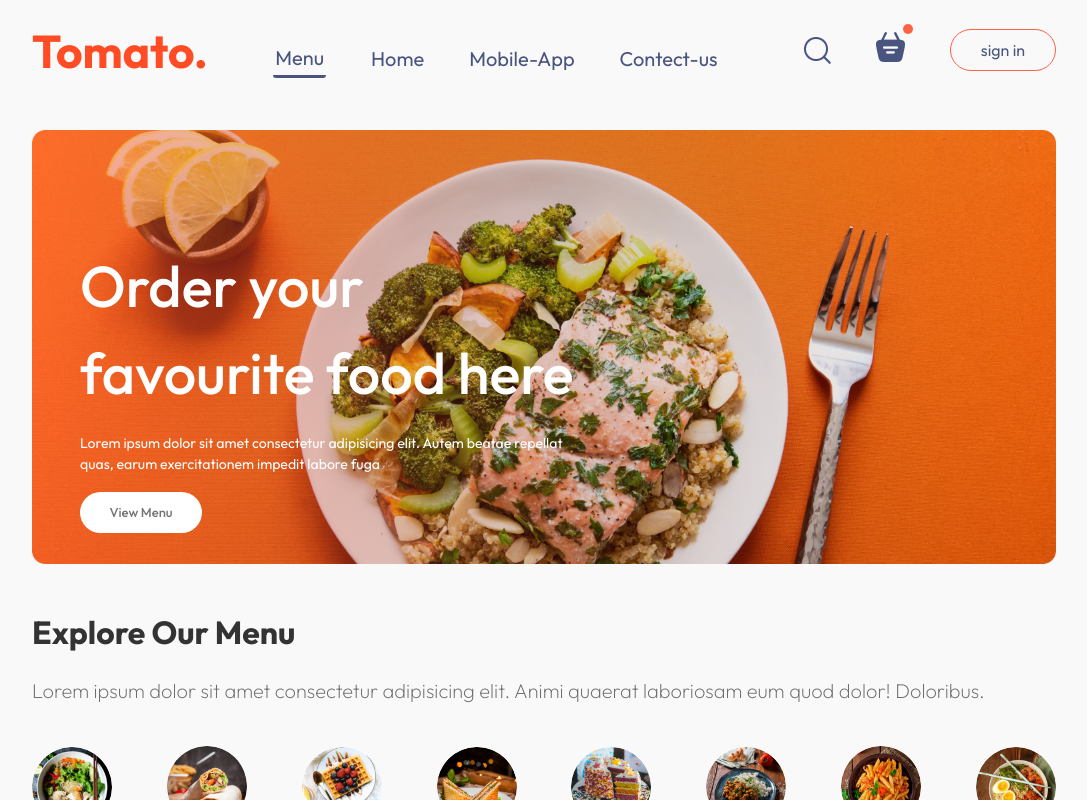
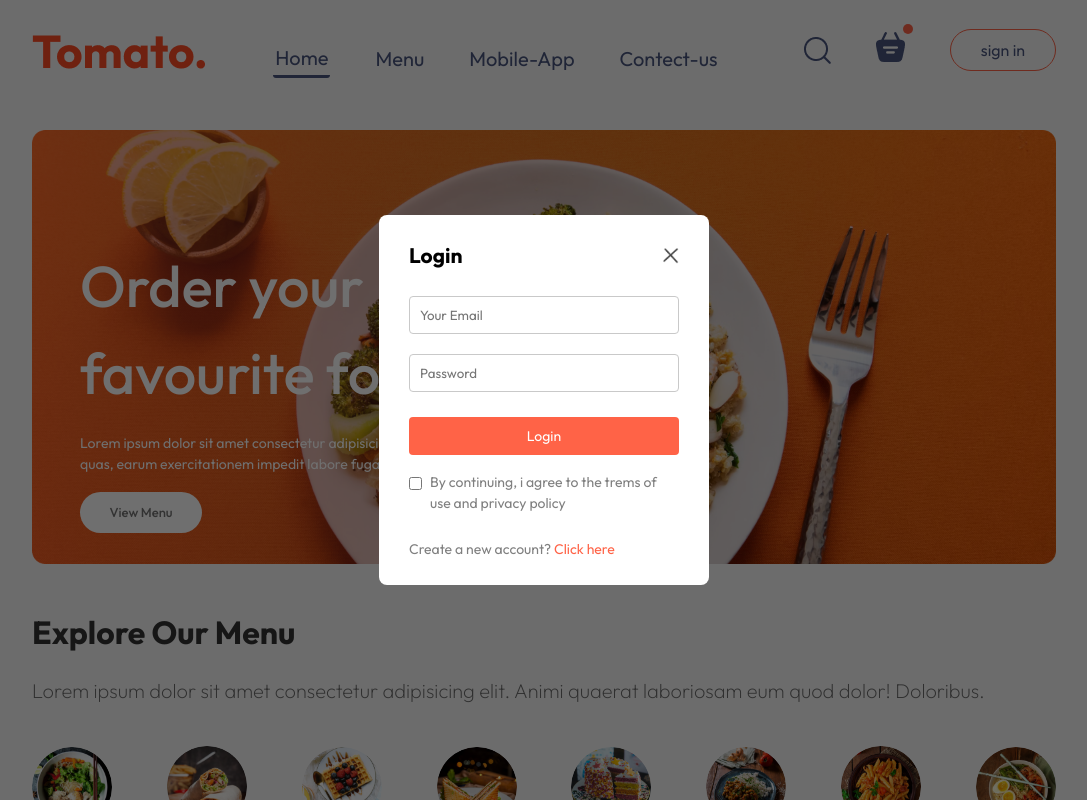
Before and after one commit to tailormayank/Tomato, a React (Vite) app in the folder frontend/: page / in a window 1280 px wide. Both pictures are taken after a click on the button "sign in". Shown: the top 800 px of the page, without its empty margins (96-1183 px from the left). Built offline with nearby package versions, Linux system fonts and the light colour scheme.

Commit message:
Login / Signup card complete

```diff
--- a/frontend/src/App.jsx
+++ b/frontend/src/App.jsx
@@ -1,16 +1,21 @@
-import React from "react";
+import React, { useState } from "react";
 import Navbar from "./components/Navbar/Navbar";
 import { Route, Routes } from "react-router-dom";
 import Home from "./pages/Home/Home";
 import Cart from "./pages/Cart/Cart";
 import PlaceOrder from "./pages/PlaceOrder/PlaceOrder";
 import Footer from "./components/Footer/Footer";
+import LoginPopup from "./components/LoginPopup/LoginPopup";
 
 const App = () => {
+
+  const[showLogin, setShowLogin] = useState(false)
+
   return (
       <>
+      {showLogin?<LoginPopup setShowLogin={setShowLogin}/>:<></>}
       <div className="app">
-        <Navbar />
+        <Navbar setShowLogin = {setShowLogin}/>
         <Routes>
           <Route path="/" element={<Home />} />
           <Route path="/cart" element={<Cart />} />
--- /dev/null
+++ b/frontend/src/components/LoginPopup/LoginPopup.css
@@ -0,0 +1,75 @@
+.login-popup{
+    position: absolute;
+    z-index: 1;
+    width: 100%;
+    height: 100%;
+    background-color: #00000090;
+    display: grid;
+}
+
+.login-popup-container{
+    place-self: center;
+    width: max(23vw, 330px);
+    color: #808080;
+    background-color: white;
+    display: flex;
+    flex-direction: column;
+    gap: 25px;
+    padding: 25px 30px;
+    border-radius: 8px;
+    font-size: 14px;
+    animation: fadeIn 0.5s;
+}
+
+.login-popup-title{
+    display: flex;
+    justify-content: space-between;
+    align-items: center;
+    color: black;
+}
+
+.login-popup-title img{
+    width: 16px;
+    cursor: pointer;
+}
+
+.login-popups-inputs{
+    display: flex;
+    flex-direction: column;
+    gap: 20px;
+}
+
+.login-popups-inputs input{
+    outline: none;
+    border: 1px solid #c9c9c9;
+    padding: 10px;
+    border-radius: 4px;
+}
+
+.login-popup-container button{
+    border: none;
+    padding: 10px;
+    border-radius: 4px;
+    color: white;
+    background-color: tomato;
+    font-size: 14px;
+    cursor: pointer;
+}
+
+.login-popup-condition{
+    display: flex;
+    align-items: start;
+    gap: 8px;
+    margin-top: -8px;
+}
+
+.login-popup-condition input{
+    margin-top: 5px;
+}
+
+.login-popup p span{
+    color: tomato;
+    cursor: pointer;
+    font-weight: 500px;
+
+}
--- /dev/null
+++ b/frontend/src/components/LoginPopup/LoginPopup.jsx
@@ -0,0 +1,32 @@
+import React, { useState } from 'react'
+import './LoginPopup.css'
+import { assets } from '../../assets/assets';
+const LoginPopup = ({setShowLogin}) => {
+    const [currState, setCurrState] = useState("Login");
+  return (
+    <div className='login-popup'>
+        <form className='login-popup-container'>
+            <div className="login-popup-title">
+                <h2>{currState}</h2>
+                <img onClick={()=>setShowLogin(false)} src={assets.cross_icon} alt="" />
+            </div>
+            <div className="login-popups-inputs">
+                {currState==="Login"?<></>:<input type="text" placeholder='Your Name' required/>}
+                <input type="email" placeholder='Your Email' required />
+                <input type="password" placeholder='Password' required/>
+            </div>
+            <button>{currState==="Sign Up"?"Create account":"Login"}</button>
+            <div className="login-popup-condition">
+                <input type="checkbox" required/>
+                <p>By continuing, i agree to the trems of use and privacy policy</p>
+            </div>
+            {currState==="Login"
+            ?<p>Create a new account? <span onClick={()=>setCurrState("Sign Up")}>Click here</span></p>
+            :<p>Already have an account? <span onClick={()=>setCurrState("Login")}>Login here</span></p>}
+        </form>
+
+    </div>
+  )
+}
+
+export default LoginPopup
--- a/frontend/src/components/Navbar/Navbar.jsx
+++ b/frontend/src/components/Navbar/Navbar.jsx
@@ -3,7 +3,7 @@
 import { assets } from '../../assets/assets'
 import { Link, NavLink } from 'react-router-dom';
 
-const Navbar = () => {
+const Navbar = ({setShowLogin}) => {
 
     const [menu , setMenu] = useState("Home");
 
@@ -11,8 +11,8 @@
     <div className='navbar'>
       <div className="logo"><img src={assets.logo} alt="logo" /></div>
       <ul className='navbar-menu'>
-        <Link to='/' onClick={()=>setMenu("Home")}className={menu==="Home"?"active":""}>Menu</Link>
-        <a href='#explore-menu' onClick={()=>setMenu("Menu")}className={menu==="Menu"?"active":""}>Home</a>
+        <Link to='/' onClick={()=>setMenu("Home")}className={menu==="Home"?"active":""}>Home</Link>
+        <a href='#explore-menu' onClick={()=>setMenu("Menu")}className={menu==="Menu"?"active":""}>Menu</a>
         <a href='#app-download'onClick={()=>setMenu("Mobile-App")}className={menu==="Mobile-App"?"active":""}>Mobile-App</a>
         <a href='#footer'onClick={()=>setMenu("Contect-us")}className={menu==="Contect-us"?"active":""}>Contect-us</a>
       </ul>
@@ -22,7 +22,7 @@
           <img src={assets.basket_icon} alt="Basket-Icon" />
           <div className="dot"></div>
         </div>
-        <button>sign in</button>
+        <button onClick={()=>setShowLogin(true)}>sign in</button>
 
       </div>
     </div>
```
